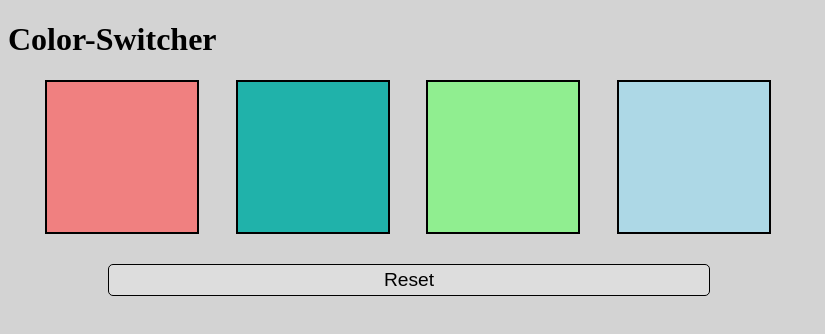
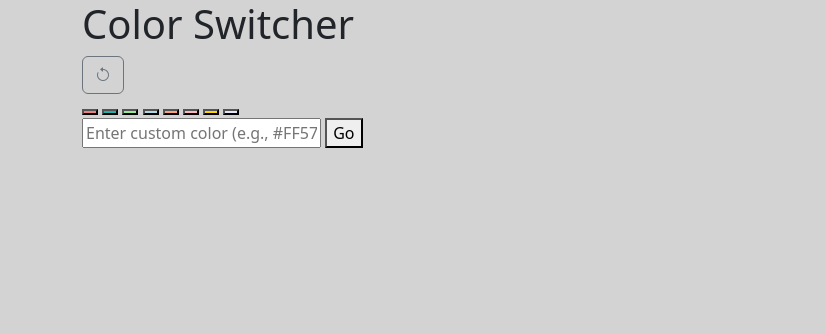
Before and after one commit to MoosaHaroon6/Color-Switcher-Project-Html-Css-Js, a plain HTML site: page Color Changer/index.html in a window 1280 px wide. Shown: the whole page, without its empty margins (0-825 px from the left). Drawn offline with nearby package versions, Linux system fonts and the light colour scheme.

Commit message:
Update index.html

```diff
--- a/Color Changer/index.html
+++ b/Color Changer/index.html
@@ -1,25 +1,39 @@
 <!DOCTYPE html>
 <html lang="en">
-
 <head>
     <meta charset="UTF-8">
     <meta name="viewport" content="width=device-width, initial-scale=1.0">
-    <title>Color-Changer</title>
+    <title>Color Switcher</title>
+    <link href="https://cdn.jsdelivr.net/npm/bootstrap@5.3.0-alpha1/dist/css/bootstrap.min.css" rel="stylesheet">
+    <link rel="stylesheet" href="https://cdn.jsdelivr.net/npm/bootstrap-icons@1.7.2/font/bootstrap-icons.css">
     <link rel="stylesheet" href="style.css">
 </head>
+<body>
+    <div class="container">
+        <div class="header">
+            <h1>Color Switcher</h1>
+            <button id="reset" class="btn btn-outline-secondary">
+                <i class="bi bi-arrow-counterclockwise"></i>
+            </button>
+        </div>
+        <div class="color-palette">
+            <button class="color-button" id="lightcoral" style="background-color: lightcoral;" data-color="#F08080"></button>
+            <button class="color-button" id="lightseagreen" style="background-color: lightseagreen;" data-color="#20B2AA"></button>
+            <button class="color-button" id="lightgreen" style="background-color: lightgreen;" data-color="#90EE90"></button>
+            <button class="color-button" id="lightblue" style="background-color: lightblue;" data-color="#ADD8E6"></button>
+            <button class="color-button" id="lightsalmon" style="background-color: lightsalmon;" data-color="#FFA07A"></button>
+            <button class="color-button" id="lightpink" style="background-color: lightpink;" data-color="#FFB6C1"></button>
+            <button class="color-button" id="gold" style="background-color: gold;" data-color="#FFD700"></button>
+            <button class="color-button" id="lavender" style="background-color: lavender;" data-color="#E6E6FA"></button>
+        </div>
+        <div id="color-info"></div>
+        <div class="custom-color-container">
+            <input type="text" id="custom-color" placeholder="Enter custom color (e.g., #FF5733)">
+            <button id="apply-custom-color">Go</button>
+        </div>
+    </div>
 
-<body>
-    <h1>Color-Switcher</h1>
-    <div class="color-box">
-        <div class="button" id="lightcoral"></div>
-        <div class="button" id="lightseagreen"></div>
-        <div class="button" id="lightgreen"></div>
-        <div class="button" id="lightblue"></div>
-    </div>
-    <div class="button" id="lightgrey">Reset</div>
-    <script src="app.js">
-
-    </script>
+    <script src="https://cdn.jsdelivr.net/npm/bootstrap@5.3.0-alpha1/dist/js/bootstrap.bundle.min.js"></script>
+    <script src="app.js"></script>
 </body>
-
 </html>
```
